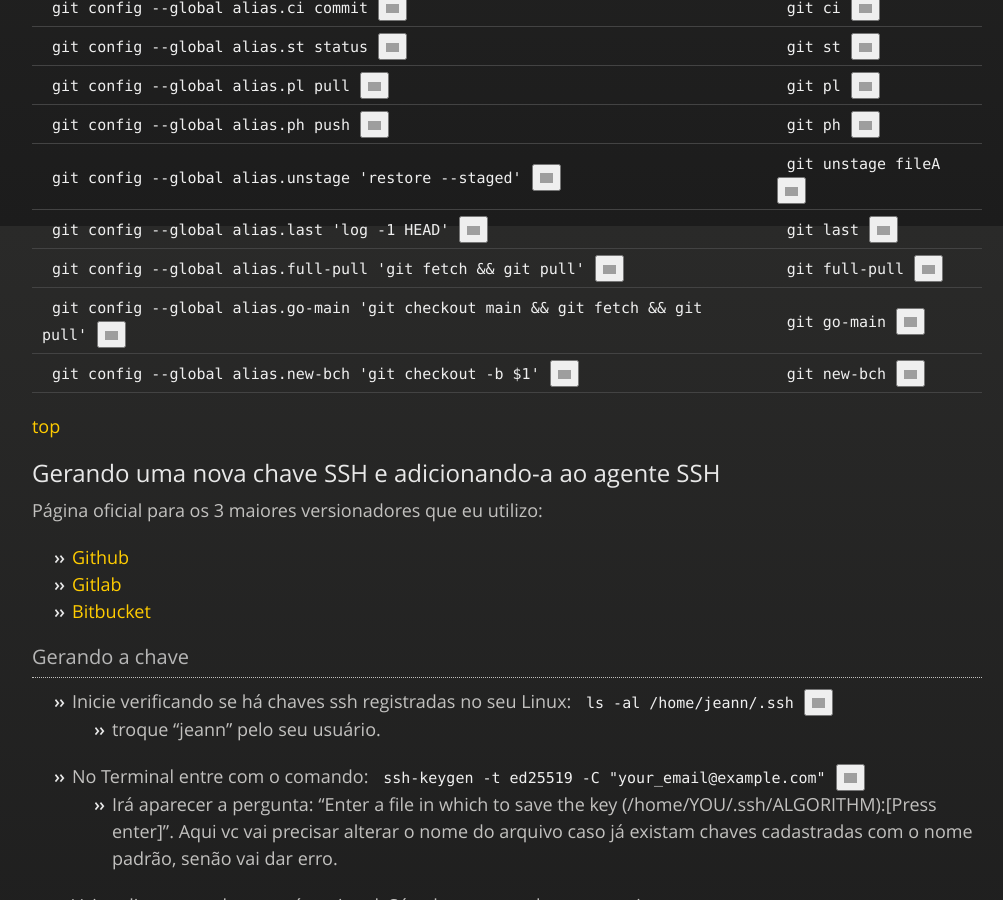
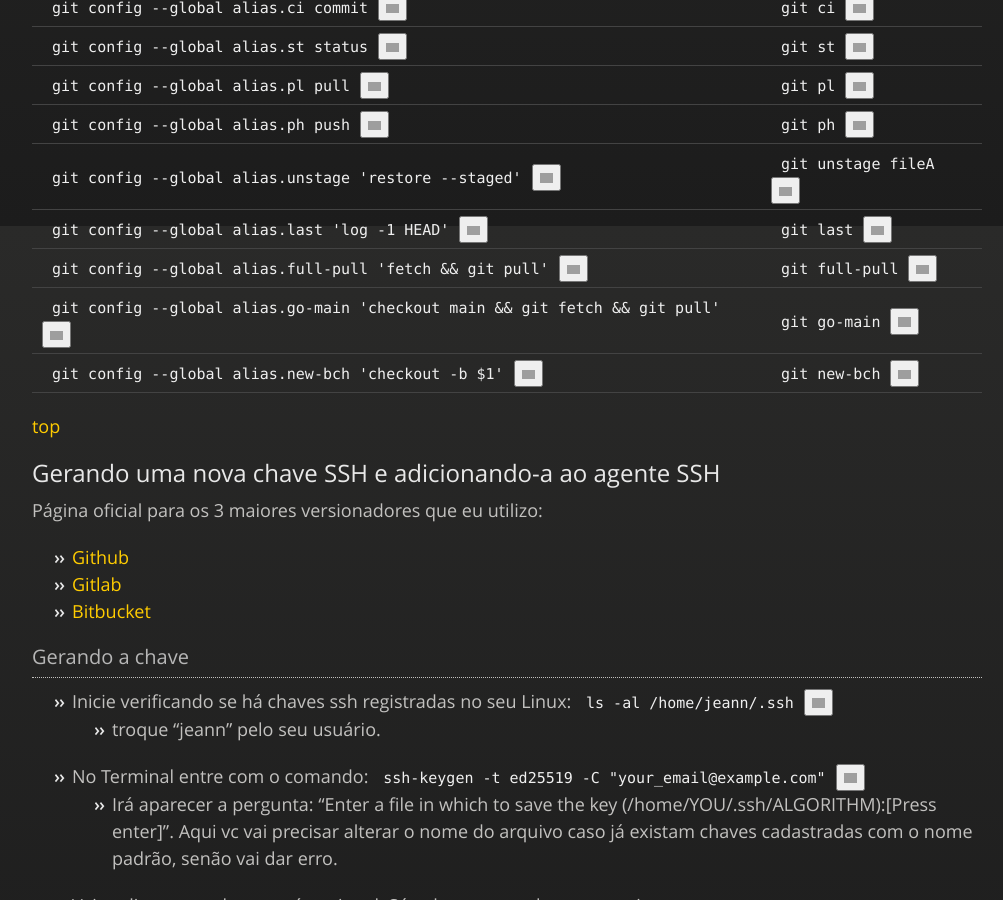
Before and after one commit to JeannAndrade/jeannandrade.github.io, a Jekyll site: the page built from content/git/index.md, in a window 1280 px wide and 900 px high, scrolled down 22274 px. Shown: the whole window, without its empty margins (108-1111 px from the left). Built offline with Jekyll 4.4.1, drawn with Linux system fonts in a browser that asks for light colours; nearby versions of some CDN libraries; comment, search, counter and statistics services are not loaded; our own code applies the rules of GitHub Pages for plain Markdown files; grey boxes are pictures that could not be loaded.

Commit message:
corrige comandos de alias no Git para remover o prefixo 'git'

```diff
--- a/content/git/index.md
+++ b/content/git/index.md
@@ -845,9 +845,9 @@ Você pode configurar atalhos no git usando o comando de configuração:
 | `git config --global alias.ph push` | `git ph` |
 | `git config --global alias.unstage 'restore --staged'` | `git unstage fileA` |
 | `git config --global alias.last 'log -1 HEAD'` | `git last` |
-| `git config --global alias.full-pull 'git fetch && git pull'` | `git full-pull` |
-| `git config --global alias.go-main 'git checkout main && git fetch && git pull'` | `git go-main` |
-| `git config --global alias.new-bch 'git checkout -b $1'` | `git new-bch` |
+| `git config --global alias.full-pull 'fetch && git pull'` | `git full-pull` |
+| `git config --global alias.go-main 'checkout main && git fetch && git pull'` | `git go-main` |
+| `git config --global alias.new-bch 'checkout -b $1'` | `git new-bch` |
 
 [top](#git-table-of-contents)
 
```
